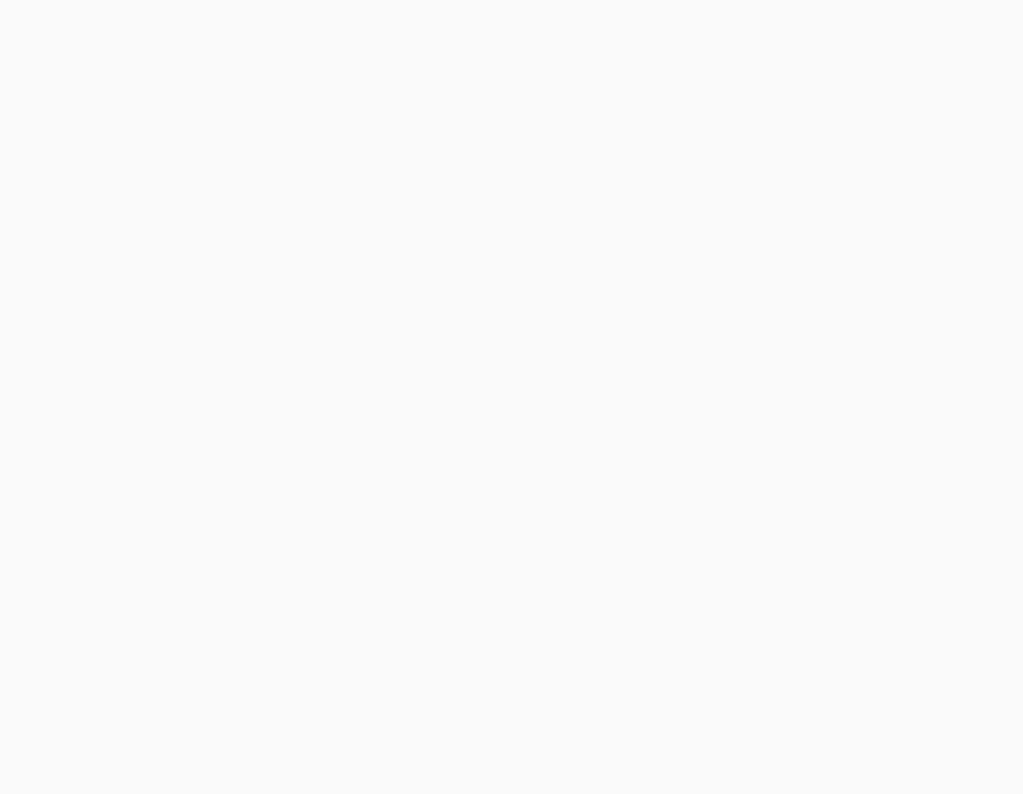
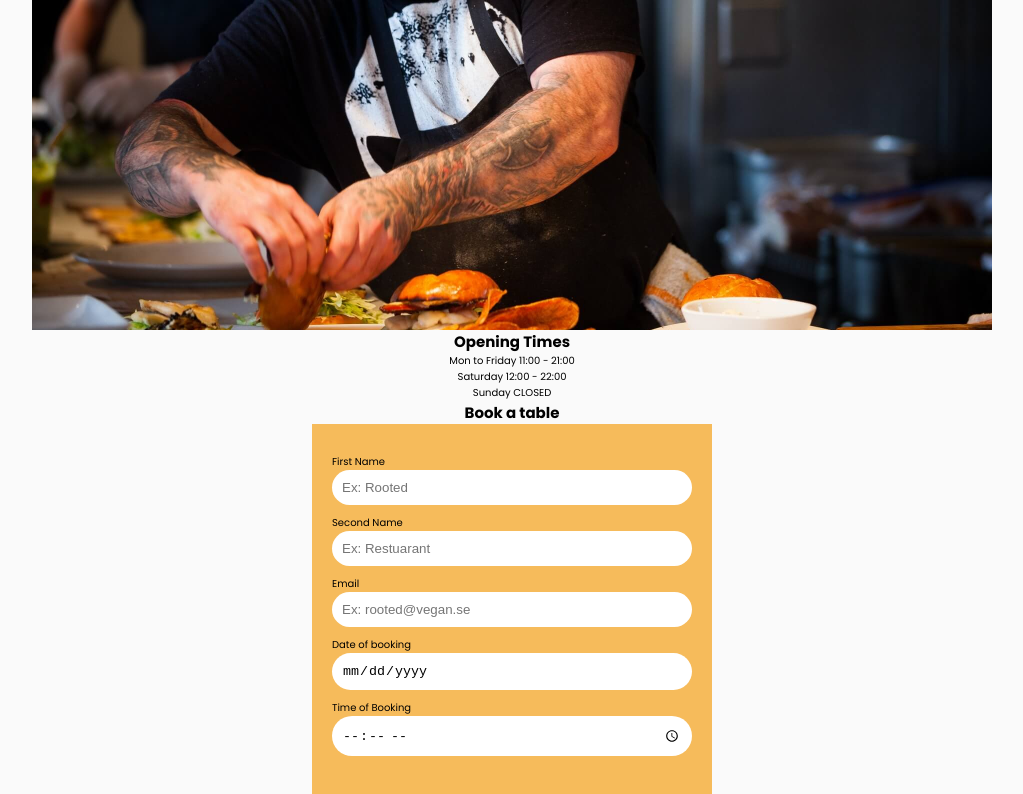
Before and after one commit to stu1612/Vegan-Restaurant, a React (Create React App) app: page /contact in a window 1280 px wide. Shown: the part 300-1094 px from the top of the page, without its empty margins (128-1151 px from the left). Before the commit the page ends 800 px from the top, so only its background shows below. Built offline with nearby package versions, Linux system fonts and the light colour scheme.

Commit message:
contact added - ready to fix up typography clean up first

```diff
--- /dev/null
+++ b/src/components/BookingForm.jsx
@@ -0,0 +1,46 @@
+export default function BookingForm() {
+  const date = new Date();
+  return (
+    <div>
+      <h2 className="text-center">Book a table</h2>
+      <form>
+        <div className="col input">
+          <label>First Name</label>
+          <input type="text" placeholder="Ex: Rooted" />
+        </div>
+        <div className="col input">
+          <label>Second Name</label>
+          <input type="text" placeholder="Ex: Restuarant" />
+        </div>
+        <div className="col input">
+          <label>Email</label>
+          <input
+            type="email"
+            id="email"
+            pattern=".+@globex\.com"
+            size="30"
+            placeholder="Ex: rooted@vegan.se"
+          />
+        </div>
+        <div className="col input">
+          <label>Date of booking</label>
+          <input
+            type="date"
+            id="date"
+            value={date}
+            min={date}
+            max="2022-12-31"
+            readOnly
+          />
+        </div>
+        <div className="col input">
+          <label>Time of Booking</label>
+          <input type="time" id="time" min="11:00" max="22:00" required />
+        </div>
+        <div className="form-btn">
+          <input type="button" value="Submit" />
+        </div>
+      </form>
+    </div>
+  );
+}
--- /dev/null
+++ b/src/components/GoogleMap.jsx
@@ -0,0 +1,17 @@
+import React from "react";
+
+export default function GoogleMap() {
+  return (
+    <div className="map">
+      <iframe
+        title="map"
+        src="https://www.google.com/maps/embed?pb=!1m18!1m12!1m3!1d2248.198403188047!2d13.191448015654657!3d55.70292300330572!2m3!1f0!2f0!3f0!3m2!1i1024!2i768!4f13.1!3m3!1m2!1s0x465397c4dd73b257%3A0xfda9ea166a2b6056!2sStortorget%2C%20Lund!5e0!3m2!1sen!2sse!4v1647101096040!5m2!1sen!2sse"
+        width="100%"
+        height="450"
+        style={{ border: "0" }}
+        allowFullScreen=""
+        loading="lazy"
+      ></iframe>
+    </div>
+  );
+}
--- a/src/screens/Contact.jsx
+++ b/src/screens/Contact.jsx
@@ -1,3 +1,21 @@
+import image from "../assets/images/app_images/owner_md.jpg";
+import BookingForm from "../components/BookingForm";
+import GoogleMap from "../components/GoogleMap";
+
 export default function Contact() {
-  return <div>Contact</div>;
+  return (
+    <div>
+      <div className="image-container">
+        <img src={image} alt="Business owner of Rooter Restuarnt" />
+      </div>
+      <div className="container-780 text-center">
+        <h2>Opening Times</h2>
+        <p>Mon to Friday 11:00 - 21:00</p>
+        <p>Saturday 12:00 - 22:00</p>
+        <p>Sunday CLOSED</p>
+      </div>
+      <BookingForm />
+      <GoogleMap />
+    </div>
+  );
 }
--- a/src/styles/style.css
+++ b/src/styles/style.css
@@ -16,4 +16,5 @@
 @import "./organisms/Navigation.css";
 
 /* templates */
+@import "./templates/Contact.css";
 @import "./templates/Product.css";
--- /dev/null
+++ b/src/styles/templates/Contact.css
@@ -0,0 +1,36 @@
+.col {
+  display: flex;
+  flex-direction: column;
+}
+
+form {
+  background-color: var(--cl-orange);
+  padding: 2rem;
+  width: min(90%, 400px);
+  margin: 0 auto;
+}
+
+.input {
+  margin: 1rem 0;
+}
+
+input {
+  border: 0;
+  padding: 1rem;
+  border-radius: 100px;
+}
+
+.form-btn {
+  display: grid;
+  margin-top: 4rem;
+}
+
+.form-btn input {
+  border-radius: 5px;
+}
+
+.map {
+  width: min(100%, 760px);
+  margin: 0 auto;
+  margin-top: 5rem;
+}
```
